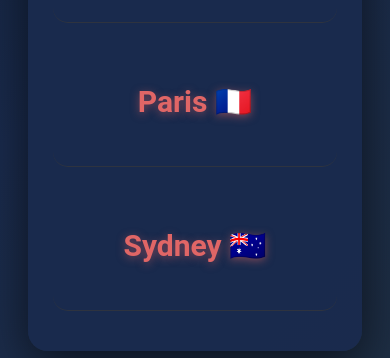
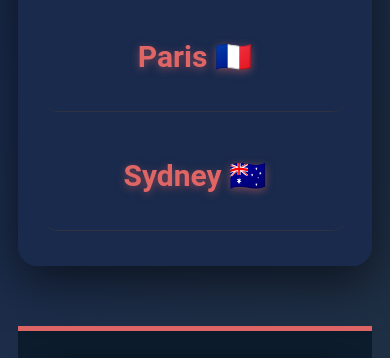
Before and after one commit to vpeth/world-clock, a plain HTML site: page index.html in a window 390 px wide. Shown: the part 737-1095 px from the top of the page. Drawn offline with nearby package versions, Linux system fonts and the light colour scheme; a script that the page names is missing.

Commit message:
Adjustments for mobile responsiveness

```diff
--- a/css/style.css
+++ b/css/style.css
@@ -6,6 +6,13 @@ body {
   transition: all 0.3s ease-in-out;
   padding: 20px;
   overflow-x: hidden;
+  min-height: 100%;
+  display: flex;
+  flex-direction: column;
+}
+
+html {
+  scroll-behavior: smooth;
 }
 
 h1 {
@@ -35,6 +42,7 @@ h1:hover {
   border-radius: 50%;
   box-shadow: 0 6px 15px rgba(0, 0, 0, 0.6);
   transition: transform 0.4s ease, box-shadow 0.4s ease;
+  will-change: transform;
 }
 
 .header-image img:hover {
@@ -61,6 +69,10 @@ a {
   text-decoration: underline;
 }
 
+a:focus {
+  outline: 2px solid #33ccff;
+}
+
 select {
   display: block;
   width: 100%;
@@ -85,6 +97,10 @@ select:focus {
   background: #f5f5f5;
 }
 
+select:focus {
+  outline: 2px solid #33ccff;
+}
+
 .date {
   opacity: 0.9;
   font-size: 22px;
@@ -102,6 +118,7 @@ select:focus {
   box-shadow: 0 14px 50px rgba(0, 0, 0, 0.6);
   transition: transform 0.5s ease, box-shadow 0.5s ease;
   animation: fadeInUp 1s ease;
+  will-change: transform;
 }
 
 .container:hover {
@@ -118,10 +135,11 @@ select:focus {
   transition: transform 0.3s ease, background 0.5s ease, color 0.5s ease,
     box-shadow 0.5s ease;
   border-radius: 15px;
+  will-change: transform;
 }
 
 .city:hover {
-  transform: scale(1.05);
+  transform: scale(1.05) translateY(-5px);
   background: #34495e;
   color: #ffffff;
   box-shadow: 0 12px 40px rgba(51, 204, 255, 0.6);
@@ -153,6 +171,7 @@ footer {
   padding: 30px;
   text-align: center;
   border-top: 5px solid #e06666;
+  margin-top: auto;
 }
 
 .footer-container {
@@ -182,6 +201,10 @@ footer {
   text-decoration: underline;
 }
 
+.footer-container a:focus {
+  outline: 2px solid #33ccff;
+}
+
 @media (max-width: 600px) {
   .container {
     padding: 25px;
@@ -199,6 +222,19 @@ footer {
     flex-direction: column;
     align-items: center;
     margin: 15px 0;
+  }
+
+  body {
+    padding: 10px;
+  }
+
+  .city {
+    margin: 10px 0;
+    padding: 15px;
+  }
+
+  .container {
+    margin: 60px auto;
   }
 }
 
```
